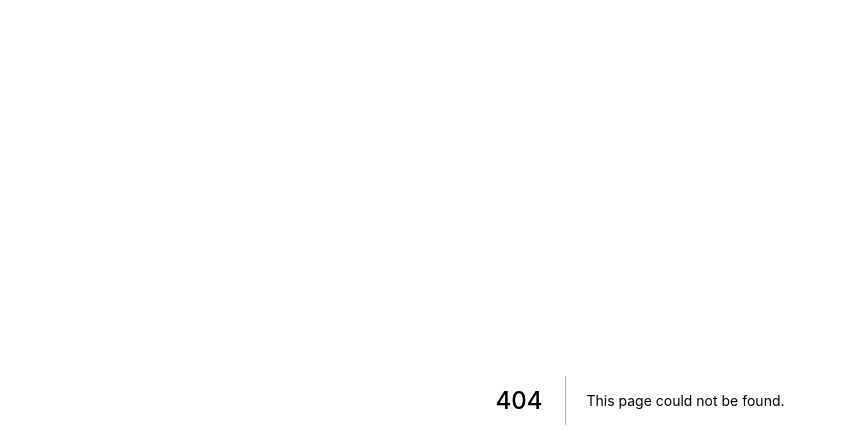
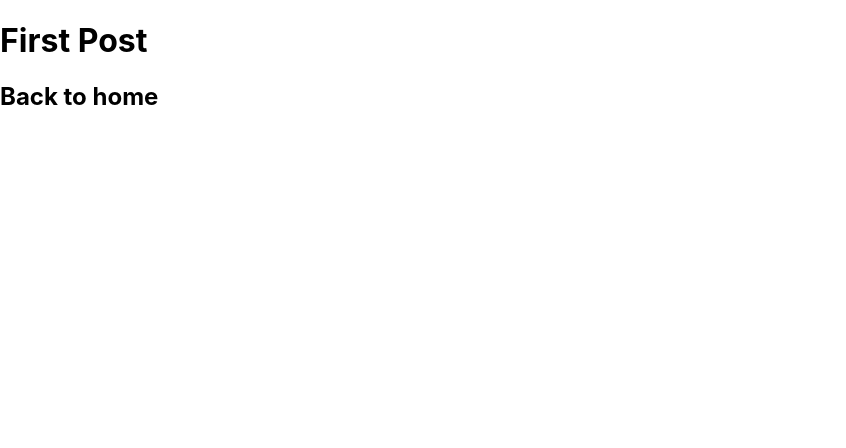
Before and after one commit to NahmSayin/todoapp, a Next.js app: page /posts/first-post in a window 1280 px wide. Before the commit this address had no page. Shown: the top 448 px of the page, without its empty margins (0-846 px from the left). Built offline with nearby package versions, Linux system fonts and the light colour scheme.

Commit message:
Created first-post page & linked to homepage

```diff
--- /dev/null
+++ b/pages/posts/first-post.tsx
@@ -0,0 +1,15 @@
+import Link from 'next/link';
+
+// Default export is used to export a function from a module.
+export default function FirstPost() {
+    return (
+    <>
+     <h1>First Post</h1>
+     <h2>
+        <Link href="/">
+          <a>Back to home</a>
+        </Link>
+      </h2>
+    </>
+    );
+  }
```
Also changed, not shown: pages/index.tsx (+15 -11 lines).
